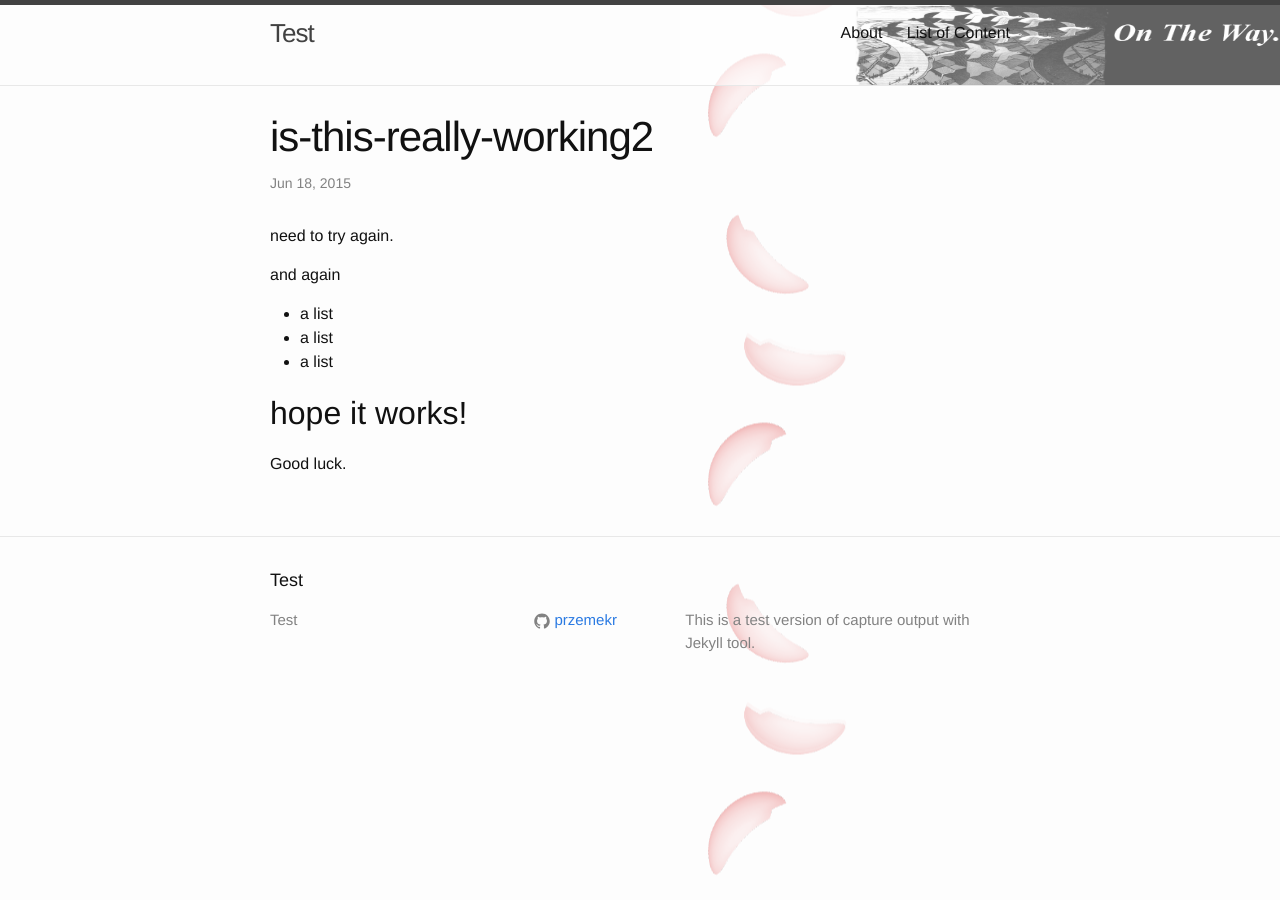
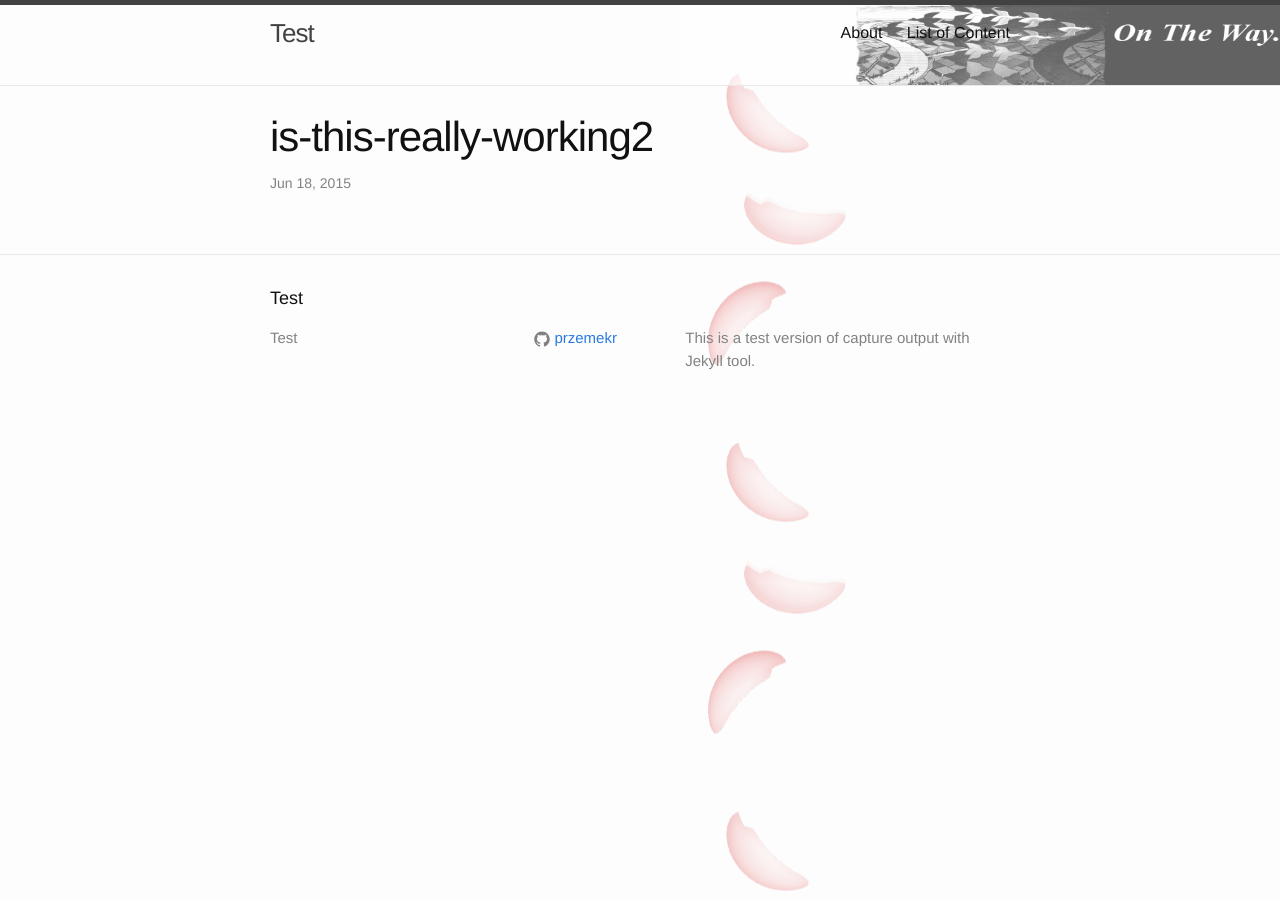
Before and after one commit to przemekr/testblog, a Jekyll site: the page built from _posts/2015-06-18-is-this-really-working2.md, in a window 1280 px wide. Built offline with Jekyll 4.4.1, drawn with Linux system fonts in a browser that asks for light colours.

Commit message:
updated with mail: is-this-really-working2

```diff
--- a/_posts/2015-06-18-is-this-really-working2.md
+++ b/_posts/2015-06-18-is-this-really-working2.md
@@ -1,17 +1,5 @@
 ---
 layout: post
 title: is-this-really-working2
-date: 2015-06-18 16:30:02
+date: 2015-06-18 16:35:12
 ---
-
-need to try again.
-
-and again
-
-- a list
-- a list
-- a list
-
-## hope it works!
-
-Good luck.
```
